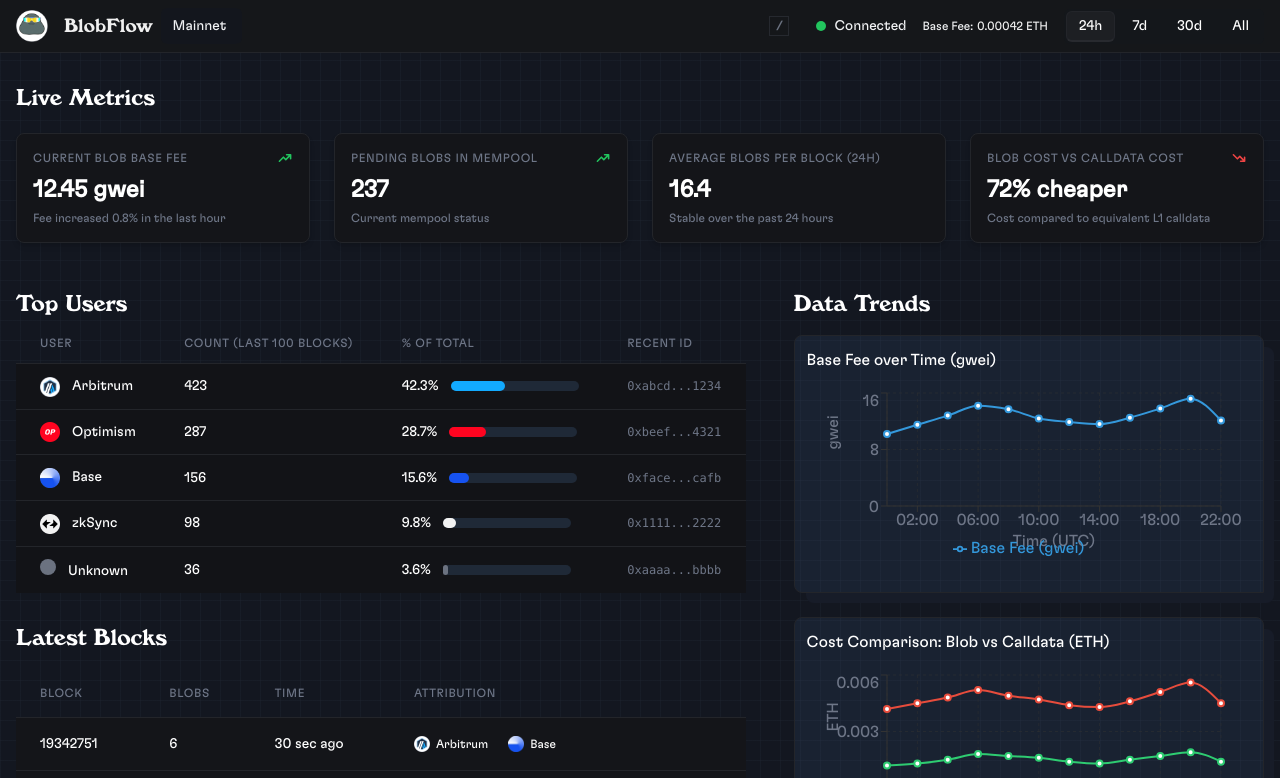
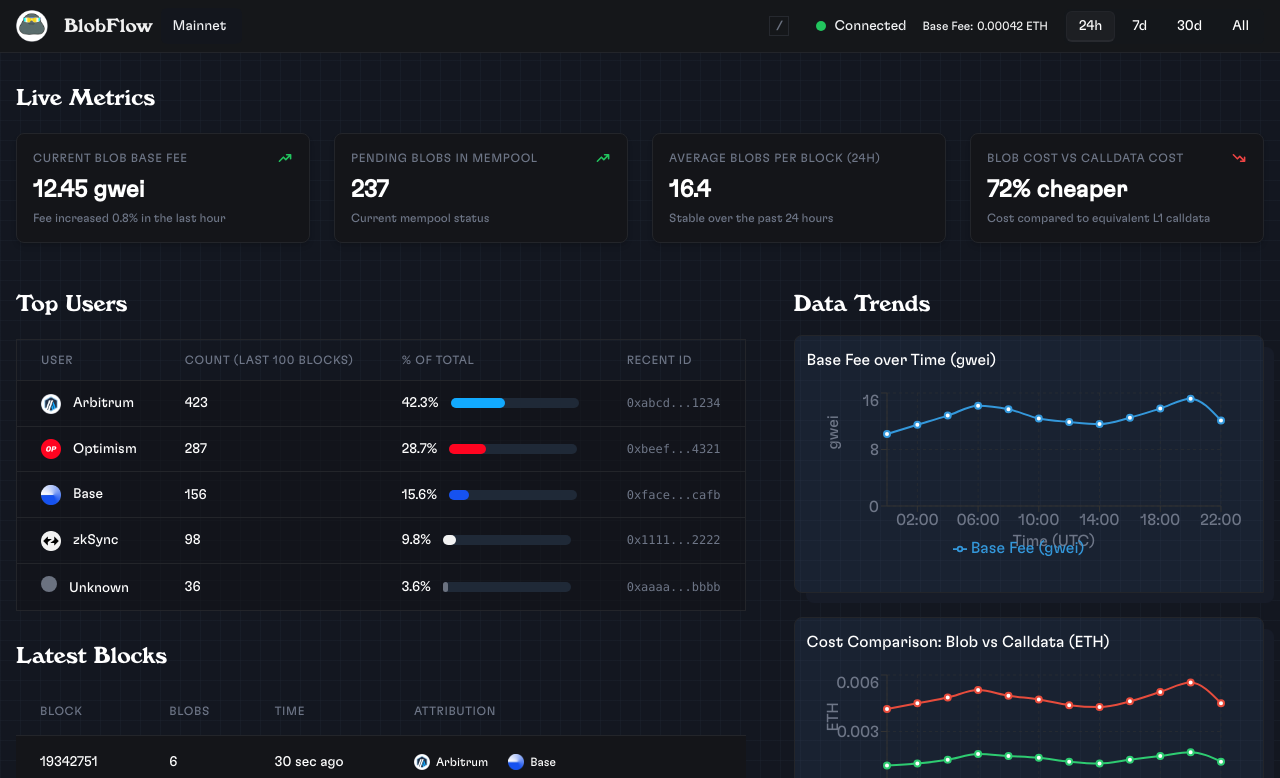
Before and after one commit to douvy/blob-flow, a Next.js app: page / in a window 1280 px wide. Shown: the top 778 px of the page. Built offline with nearby package versions, Linux system fonts and the light colour scheme.

Commit message:
Improve Top Users design

```diff
--- a/src/components/TopUsersTable.tsx
+++ b/src/components/TopUsersTable.tsx
@@ -56,9 +56,9 @@
 
   return (
     <section>
-      <h2 className="text-2xl font-windsor-bold text-white mb-0">Top Users</h2>
+      <h2 className="text-2xl font-windsor-bold text-white mb-4">Top Users</h2>
       <div className="overflow-x-auto">
-        <table className="min-w-full overflow-hidden">
+        <table className="min-w-full overflow-hidden border border-divider">
           <thead>
             <tr className="border-b border-divider">
               <th className="py-3 px-6 text-left text-xs font-medium text-secondaryText uppercase tracking-wider">User</th>
@@ -71,7 +71,7 @@
             {users.map((user) => (
               <tr
                 key={user.id}
-                className="bg-[#121317] hover:bg-opacity-80 transition-colors cursor-pointer"
+                className="bg-[#121317]/50 hover:bg-opacity-80 transition-colors cursor-pointer"
                 onClick={() => onUserClick(user.id)}
               >
                 <td className="py-3 px-6 text-sm font-medium text-white">
```
